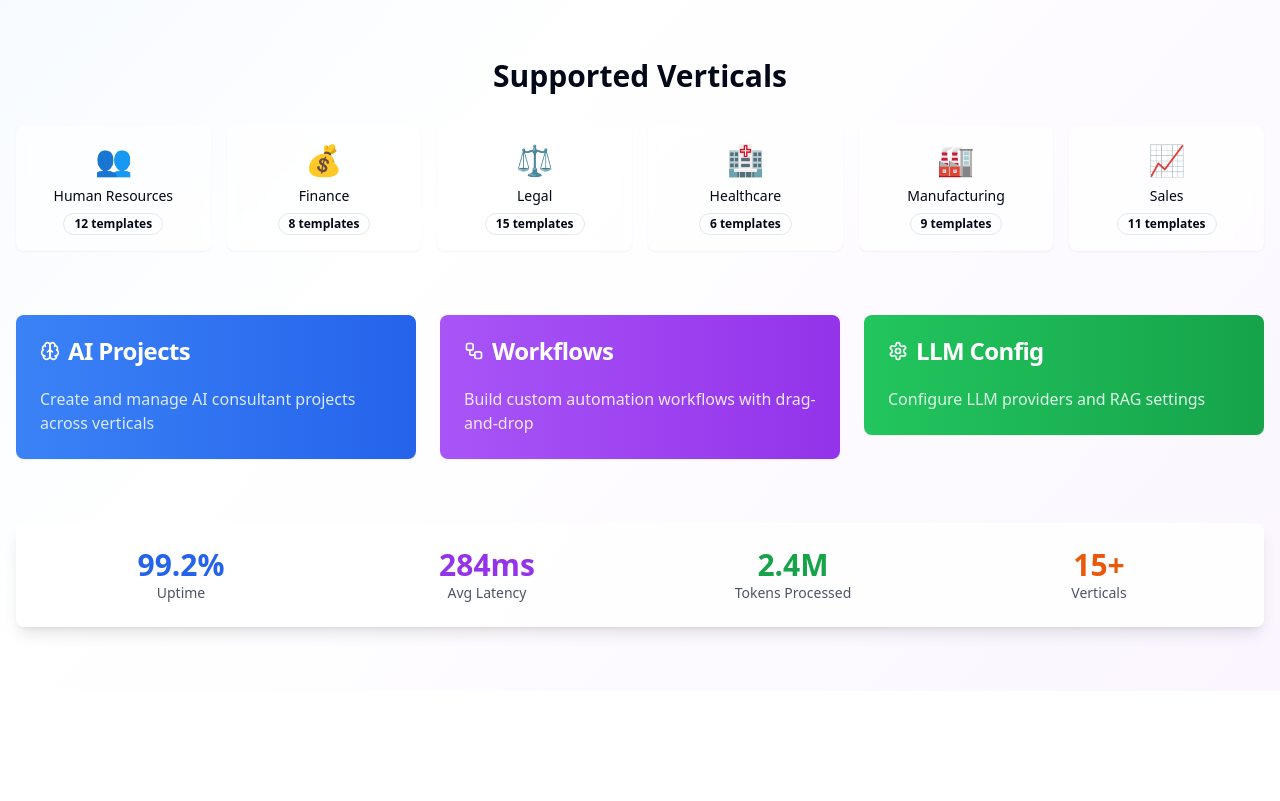
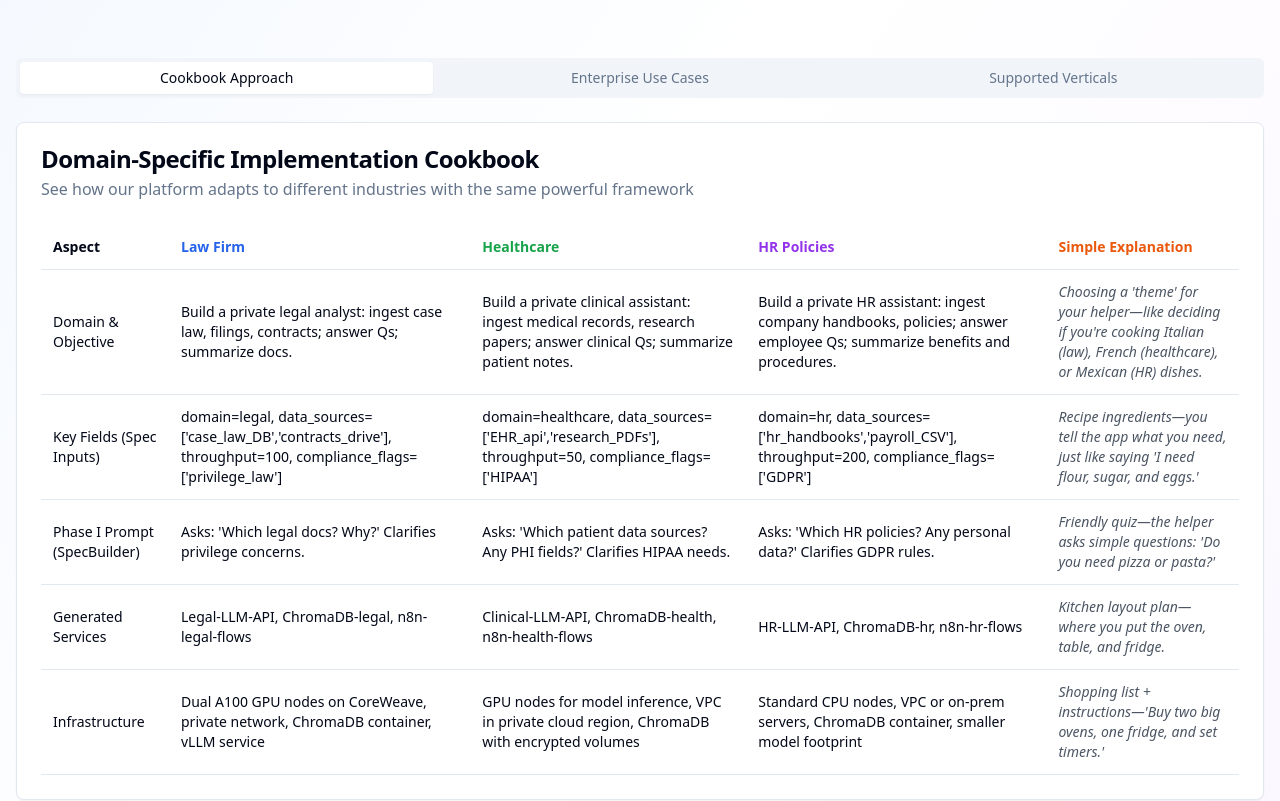
Before and after one commit to sanjabh11/rag-consultant-builder-kit, a React (Vite) app: page / in a window 1280 px wide. Shown: the part 700-1501 px from the top of the page. Before the commit the page ends 1391 px from the top, so only its background shows below. Built offline with nearby package versions, Linux system fonts and the light colour scheme.

Commit message:
Add detailed platform overview
Added a comprehensive overview of the platform's features, use cases, and "cookbook" approach, including a side-by-side comparison of different scenarios and a 15-year-old's explanation for clarity.

```diff
--- a/src/pages/Index.tsx
+++ b/src/pages/Index.tsx
@@ -2,7 +2,8 @@
 import { Button } from "@/components/ui/button";
 import { Card, CardContent, CardHeader, CardTitle } from "@/components/ui/card";
 import { Badge } from "@/components/ui/badge";
-import { Brain, MessageSquare, Workflow, Settings, Database, Zap, Shield, BarChart3 } from "lucide-react";
+import { Tabs, TabsContent, TabsList, TabsTrigger } from "@/components/ui/tabs";
+import { Brain, MessageSquare, Workflow, Settings, Database, Zap, Shield, BarChart3, Building, Scale, Heart, Users } from "lucide-react";
 import { Link } from "react-router-dom";
 
 const Index = () => {
@@ -40,6 +41,83 @@ const Index = () => {
     { name: "Healthcare", icon: "🏥", count: 6 },
     { name: "Manufacturing", icon: "🏭", count: 9 },
     { name: "Sales", icon: "📈", count: 11 }
+  ];
+
+  const cookbookComparison = [
+    {
+      aspect: "Domain & Objective",
+      lawFirm: "Build a private legal analyst: ingest case law, filings, contracts; answer Qs; summarize docs.",
+      healthcare: "Build a private clinical assistant: ingest medical records, research papers; answer clinical Qs; summarize patient notes.",
+      hrPolicies: "Build a private HR assistant: ingest company handbooks, policies; answer employee Qs; summarize benefits and procedures.",
+      explanation: "Choosing a 'theme' for your helper—like deciding if you're cooking Italian (law), French (healthcare), or Mexican (HR) dishes."
+    },
+    {
+      aspect: "Key Fields (Spec Inputs)",
+      lawFirm: "domain=legal, data_sources=['case_law_DB','contracts_drive'], throughput=100, compliance_flags=['privilege_law']",
+      healthcare: "domain=healthcare, data_sources=['EHR_api','research_PDFs'], throughput=50, compliance_flags=['HIPAA']",
+      hrPolicies: "domain=hr, data_sources=['hr_handbooks','payroll_CSV'], throughput=200, compliance_flags=['GDPR']",
+      explanation: "Recipe ingredients—you tell the app what you need, just like saying 'I need flour, sugar, and eggs.'"
+    },
+    {
+      aspect: "Phase I Prompt (SpecBuilder)",
+      lawFirm: "Asks: 'Which legal docs? Why?' Clarifies privilege concerns.",
+      healthcare: "Asks: 'Which patient data sources? Any PHI fields?' Clarifies HIPAA needs.",
+      hrPolicies: "Asks: 'Which HR policies? Any personal data?' Clarifies GDPR rules.",
+      explanation: "Friendly quiz—the helper asks simple questions: 'Do you need pizza or pasta?'"
+    },
+    {
+      aspect: "Generated Services",
+      lawFirm: "Legal-LLM-API, ChromaDB-legal, n8n-legal-flows",
+      healthcare: "Clinical-LLM-API, ChromaDB-health, n8n-health-flows",
+      hrPolicies: "HR-LLM-API, ChromaDB-hr, n8n-hr-flows",
+      explanation: "Kitchen layout plan—where you put the oven, table, and fridge."
+    },
+    {
+      aspect: "Infrastructure",
+      lawFirm: "Dual A100 GPU nodes on CoreWeave, private network, ChromaDB container, vLLM service",
+      healthcare: "GPU nodes for model inference, VPC in private cloud region, ChromaDB with encrypted volumes",
+      hrPolicies: "Standard CPU nodes, VPC or on-prem servers, ChromaDB container, smaller model footprint",
+      explanation: "Shopping list + instructions—'Buy two big ovens, one fridge, and set timers.'"
+    }
+  ];
+
+  const enterpriseUseCases = [
+    {
+      title: "Legal – Case/Contract Analysis",
+      description: "Summarize contracts, precedents, filings; answer complex case-law queries. Maintains confidentiality of client/case data; on-prem ensures compliance with privilege laws.",
+      icon: <Scale className="h-6 w-6" />,
+      cost: "~$1,200/mo"
+    },
+    {
+      title: "Healthcare – Clinical Assistant",
+      description: "Summarizes clinical notes, trial data, medical literature. Strict HIPAA/Regulatory compliance; fully private deployment is essential.",
+      icon: <Heart className="h-6 w-6" />,
+      cost: "Higher GPU + compliance audit cost"
+    },
+    {
+      title: "HR – Policy & Employee Q&A",
+      description: "Internal HR assistant: answers benefits/policy questions, onboards staff with summarized manuals. Secures personal employee data.",
+      icon: <Users className="h-6 w-6" />,
+      cost: "Lower GPU cost (smaller model)"
+    },
+    {
+      title: "Finance – Reports & Auditing",
+      description: "Interpret earnings reports, audit logs, compliance rules. Provides decision support to CFO teams while keeping sensitive data in-house.",
+      icon: <BarChart3 className="h-6 w-6" />,
+      cost: "~$800/mo"
+    },
+    {
+      title: "Customer Support – Private KB",
+      description: "AI-powered knowledge base using company's internal docs. Responds to support tickets using private data without customer info leaks.",
+      icon: <MessageSquare className="h-6 w-6" />,
+      cost: "~$600/mo"
+    },
+    {
+      title: "R&D/Engineering – Technical Docs",
+      description: "Search and summarize patents, design docs, and technical specs. Protects IP by hosting all R&D knowledge internally.",
+      icon: <Building className="h-6 w-6" />,
+      cost: "~$1,000/mo"
+    }
   ];
 
   return (
@@ -95,9 +173,76 @@ const Index = () => {
           ))}
         </div>
 
-        {/* Verticals Section */}
+        {/* Detailed Information Tabs */}
         <div className="mb-16">
-          <h2 className="text-3xl font-bold text-center mb-8">Supported Verticals</h2>
+          <Tabs defaultValue="cookbook" className="w-full">
+            <TabsList className="grid w-full grid-cols-3">
+              <TabsTrigger value="cookbook">Cookbook Approach</TabsTrigger>
+              <TabsTrigger value="usecases">Enterprise Use Cases</TabsTrigger>
+              <TabsTrigger value="verticals">Supported Verticals</TabsTrigger>
+            </TabsList>
+
+            <TabsContent value="cookbook" className="mt-6">
+              <Card>
+                <CardHeader>
+                  <CardTitle>Domain-Specific Implementation Cookbook</CardTitle>
+                  <p className="text-muted-foreground">
+                    See how our platform adapts to different industries with the same powerful framework
+                  </p>
+                </CardHeader>
+                <CardContent>
+                  <div className="overflow-x-auto">
+                    <table className="w-full text-sm">
+                      <thead>
+                        <tr className="border-b">
+                          <th className="text-left p-3 font-semibold">Aspect</th>
+                          <th className="text-left p-3 font-semibold text-blue-600">Law Firm</th>
+                          <th className="text-left p-3 font-semibold text-green-600">Healthcare</th>
+                          <th className="text-left p-3 font-semibold text-purple-600">HR Policies</th>
+                          <th className="text-left p-3 font-semibold text-orange-600">Simple Explanation</th>
+                        </tr>
+                      </thead>
+                      <tbody>
+                        {cookbookComparison.map((row, index) => (
+                          <tr key={index} className="border-b hover:bg-gray-50">
+                            <td className="p-3 font-medium">{row.aspect}</td>
+                            <td className="p-3 text-sm">{row.lawFirm}</td>
+                            <td className="p-3 text-sm">{row.healthcare}</td>
+                            <td className="p-3 text-sm">{row.hrPolicies}</td>
+                            <td className="p-3 text-sm italic text-gray-600">{row.explanation}</td>
+                          </tr>
+                        ))}
+                      </tbody>
+                    </table>
+                  </div>
+                </CardContent>
+              </Card>
+            </TabsContent>
+
+            <TabsContent value="usecases" className="mt-6">
+              <div className="grid grid-cols-1 md:grid-cols-2 gap-6">
+                {enterpriseUseCases.map((useCase, index) => (
+                  <Card key={index} className="hover:shadow-lg transition-all duration-300">
+                    <CardHeader>
+                      <div className="flex items-center gap-3">
+                        <div className="p-2 bg-gradient-to-r from-blue-100 to-purple-100 rounded-lg">
+                          <div className="text-blue-600">{useCase.icon}</div>
+                        </div>
+                        <div>
+                          <CardTitle className="text-lg">{useCase.title}</CardTitle>
+                          <Badge variant="outline" className="mt-1">{useCase.cost}</Badge>
+                        </div>
+                      </div>
+                    </CardHeader>
+                    <CardContent>
+                      <p className="text-gray-600 text-sm">{useCase.description}</p>
+                    </CardContent>
+                  </Card>
+                ))}
+              </div>
+            </TabsContent>
+
+            <TabsContent value="verticals" className="mt-6">
               <div className="grid grid-cols-2 md:grid-cols-3 lg:grid-cols-6 gap-4">
                 {verticals.map((vertical, index) => (
                   <Card key={index} className="text-center hover:shadow-md transition-shadow border-0 bg-white/60 backdrop-blur-sm">
@@ -111,10 +256,12 @@ const Index = () => {
                   </Card>
                 ))}
               </div>
+            </TabsContent>
+          </Tabs>
         </div>
 
         {/* Quick Actions */}
-        <div className="grid grid-cols-1 md:grid-cols-3 gap-6">
+        <div className="grid grid-cols-1 md:grid-cols-3 gap-6 mb-16">
           <Link to="/ai-projects">
             <Card className="hover:shadow-lg transition-all duration-300 cursor-pointer border-0 bg-gradient-to-r from-blue-500 to-blue-600 text-white">
               <CardHeader>
@@ -159,7 +306,7 @@ const Index = () => {
         </div>
 
         {/* Stats Bar */}
-        <div className="mt-16 bg-white/80 backdrop-blur-sm rounded-lg p-6 border-0 shadow-lg">
+        <div className="bg-white/80 backdrop-blur-sm rounded-lg p-6 border-0 shadow-lg">
           <div className="grid grid-cols-2 md:grid-cols-4 gap-6 text-center">
             <div>
               <div className="text-3xl font-bold text-blue-600">99.2%</div>
```
Lines whose indentation alone changed are shown as unchanged.
